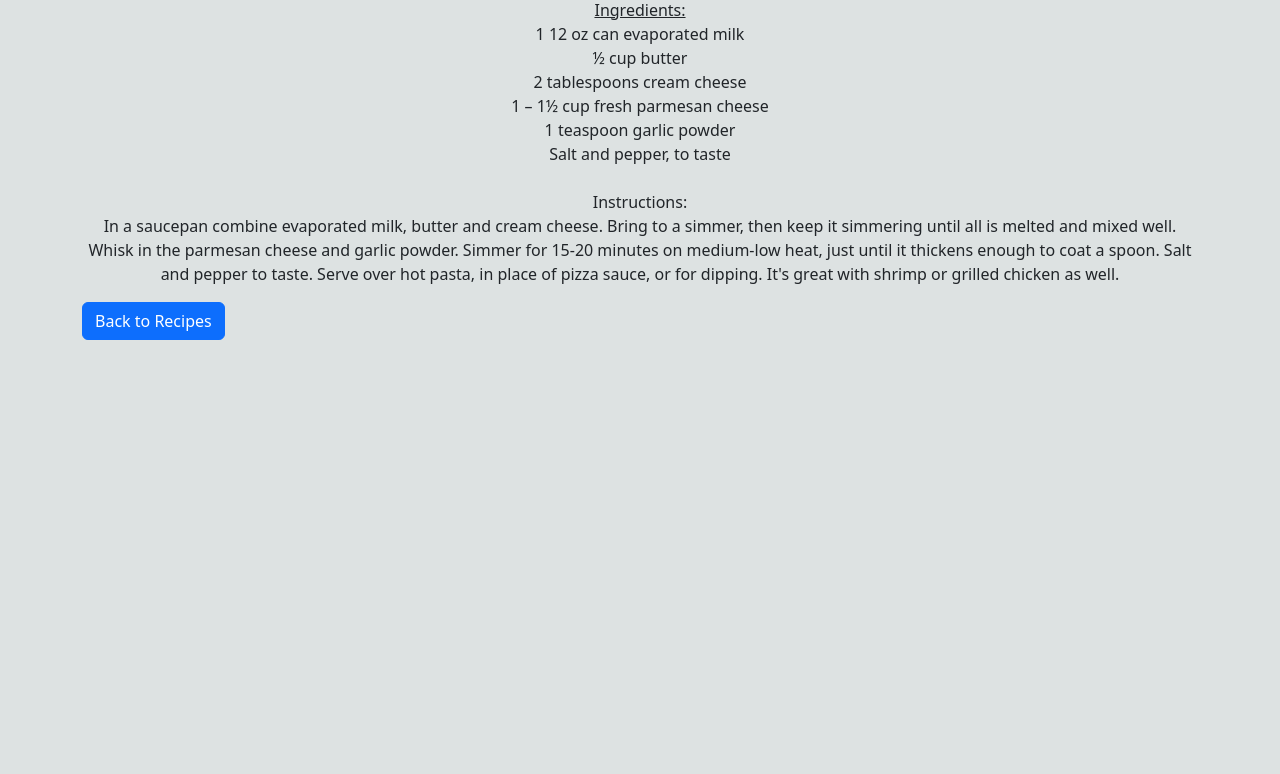
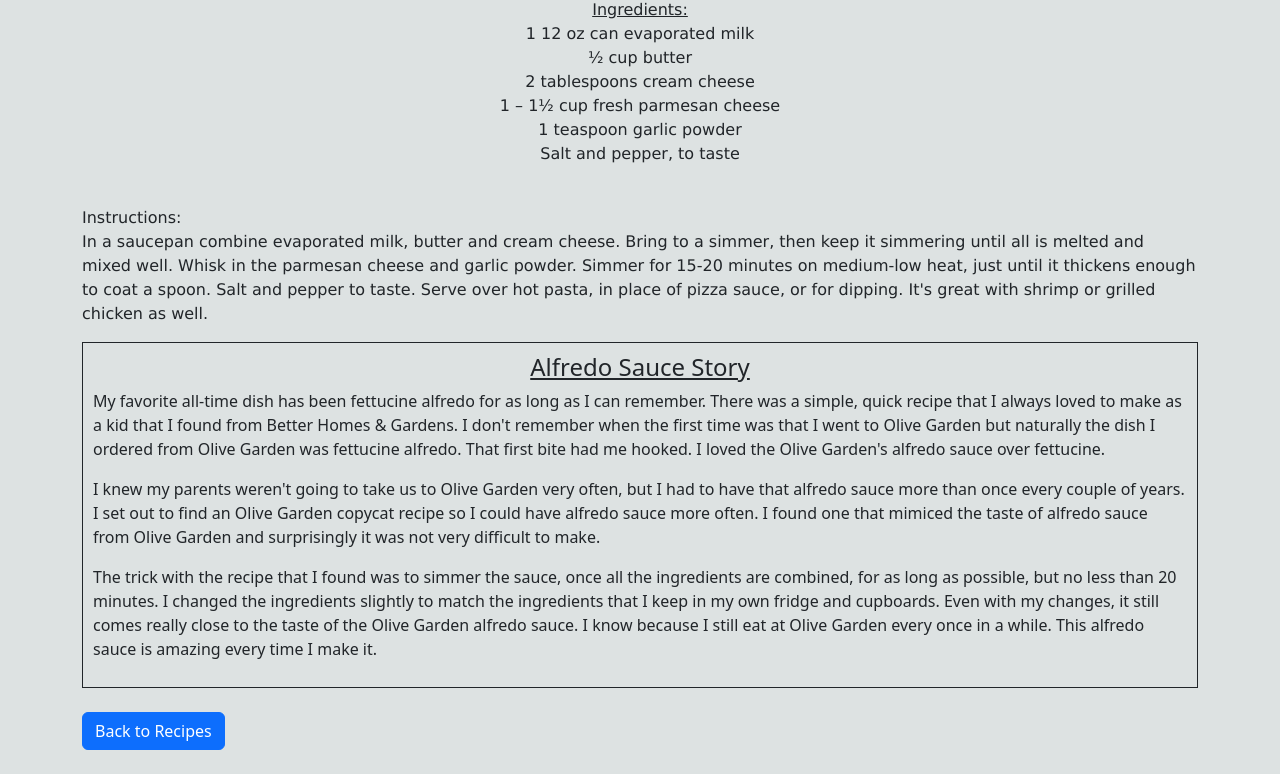
Before and after one commit to tbrowntech/RecipeBlog, a Vue app in the folder blog/: page /alfredosauce in a window 1280 px wide. Shown: the part 395-1169 px from the top of the page. Before the commit the page ends 800 px from the top, so only its background shows below. Built offline with nearby package versions, Linux system fonts and the light colour scheme.

Commit message:
update to alfredo sauce

```diff
--- a/blog/src/components/AlfredoSauce.vue
+++ b/blog/src/components/AlfredoSauce.vue
@@ -1,5 +1,6 @@
 <template>
   <div class="alfredo">
+    <div class="recipe">
       <h3 class="text-aqua text-center">Alfredo Sauce</h3>
       <img
         class="post-img"
@@ -14,15 +15,51 @@
         1 – 1½ cup fresh parmesan cheese <br />
         1 teaspoon garlic powder <br />
         Salt and pepper, to taste <br /><br />
+      </p>
+      <p class="left-align">
         Instructions: <br />
-      In a saucepan combine evaporated milk, butter and cream cheese. Bring to a
-      simmer, then keep it simmering until all is melted and mixed well. Whisk
-      in the parmesan cheese and garlic powder. Simmer for 15-20 minutes on
-      medium-low heat, just until it thickens enough to coat a spoon. Salt and
-      pepper to taste. Serve over hot pasta, in place of pizza sauce, or for
-      dipping. It's great with shrimp or grilled chicken as well.
+        In a saucepan combine evaporated milk, butter and cream cheese. Bring to
+        a simmer, then keep it simmering until all is melted and mixed well.
+        Whisk in the parmesan cheese and garlic powder. Simmer for 15-20 minutes
+        on medium-low heat, just until it thickens enough to coat a spoon. Salt
+        and pepper to taste. Serve over hot pasta, in place of pizza sauce, or
+        for dipping. It's great with shrimp or grilled chicken as well.
       </p>
+    </div>
+    <div class="border border-dark border-padding">
+      <h4 class="text-center"><u>Alfredo Sauce Story</u></h4>
+      <p class="left-align">
+        My favorite all-time dish has been fettucine alfredo for as long as I
+        can remember. There was a simple, quick recipe that I always loved to
+        make as a kid that I found from Better Homes & Gardens. I don't remember
+        when the first time was that I went to Olive Garden but naturally the
+        dish I ordered from Olive Garden was fettucine alfredo. That first bite
+        had me hooked. I loved the Olive Garden's alfredo sauce over fettucine.
+      </p>
+      <p class="left-align">
+        I knew my parents weren't going to take us to Olive Garden very often,
+        but I had to have that alfredo sauce more than once every couple of
+        years. I set out to find an Olive Garden copycat recipe so I could have
+        alfredo sauce more often. I found one that mimiced the taste of alfredo
+        sauce from Olive Garden and surprisingly it was not very difficult to
+        make.
+      </p>
+      <p class="left-align">
+        The trick with the recipe that I found was to simmer the sauce, once all
+        the ingredients are combined, for as long as possible, but no less than
+        20 minutes. I changed the ingredients slightly to match the ingredients
+        that I keep in my own fridge and cupboards. Even with my changes, it
+        still comes really close to the taste of the Olive Garden alfredo sauce.
+        I know because I still eat at Olive Garden every once in a while. This
+        alfredo sauce is amazing every time I make it.
+      </p>
+    </div>
+    <div>
+      <br />
       <button class="btn btn-primary" @click="goBack">Back to Recipes</button>
+      <br />
+      <br />
+    </div>
   </div>
 </template>
 
```
Lines whose indentation alone changed are shown as unchanged.
